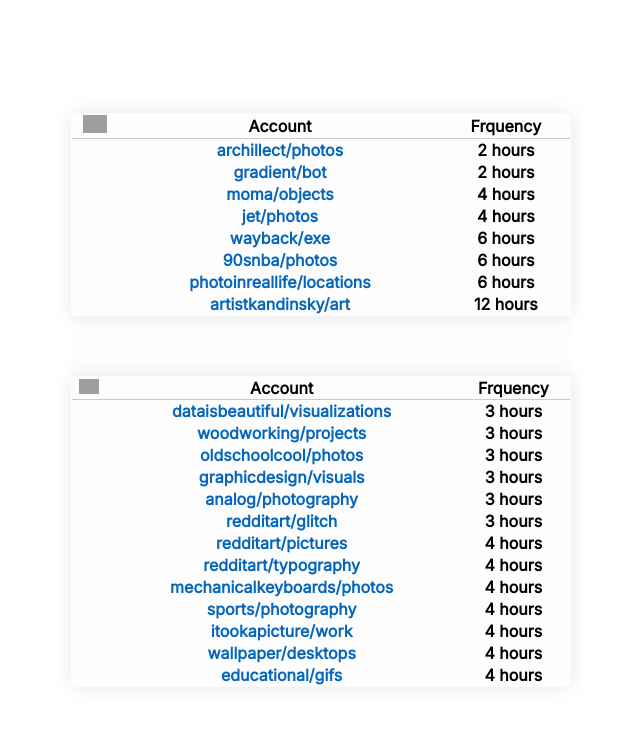
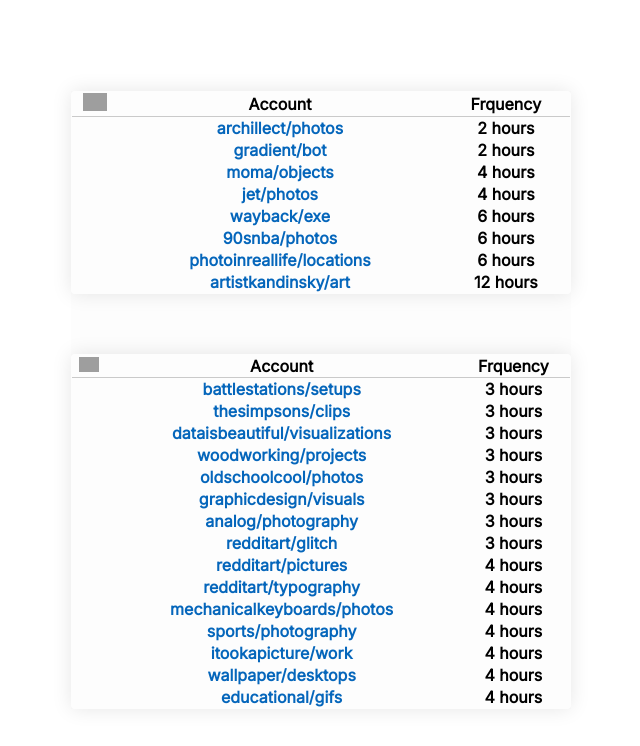
Before and after one commit to jasonleyser/slate-cron, a Next.js app: page /list in a window 1280 px wide. Shown: the top 746 px of the page, without its empty margins (319-959 px from the left). Built offline with nearby package versions, Linux system fonts and the light colour scheme; grey boxes are pictures that could not be loaded.

Commit message:
Update list.js

```diff
--- a/pages/list.js
+++ b/pages/list.js
@@ -12,6 +12,8 @@
 ];
 
 const users_reddit = [
+    { account: 'battlestations', collection: 'setups', freq: '3 hours' },
+    { account: 'thesimpsons', collection: 'clips', freq: '3 hours' },
     { account: 'dataisbeautiful', collection: 'visualizations', freq: '3 hours' },
     { account: 'woodworking', collection: 'projects', freq: '3 hours' },
     { account: 'oldschoolcool', collection: 'photos', freq: '3 hours' },
```
